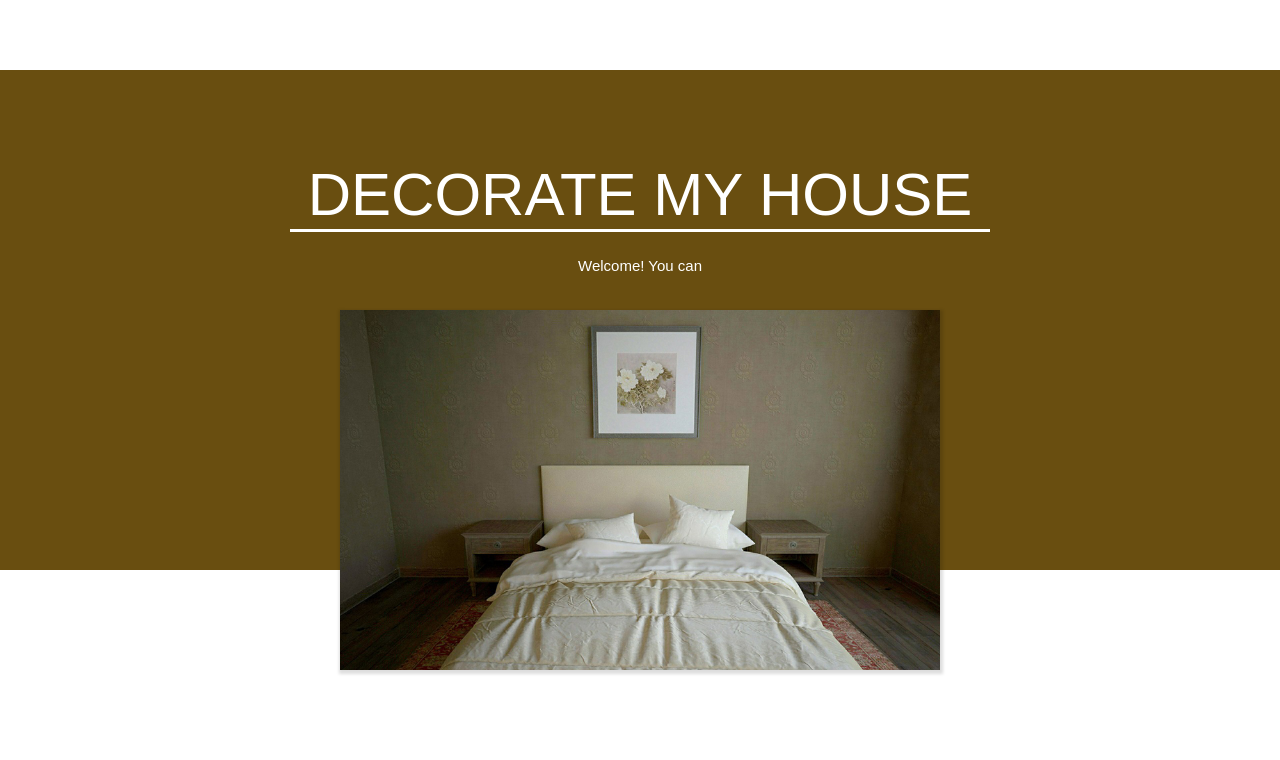
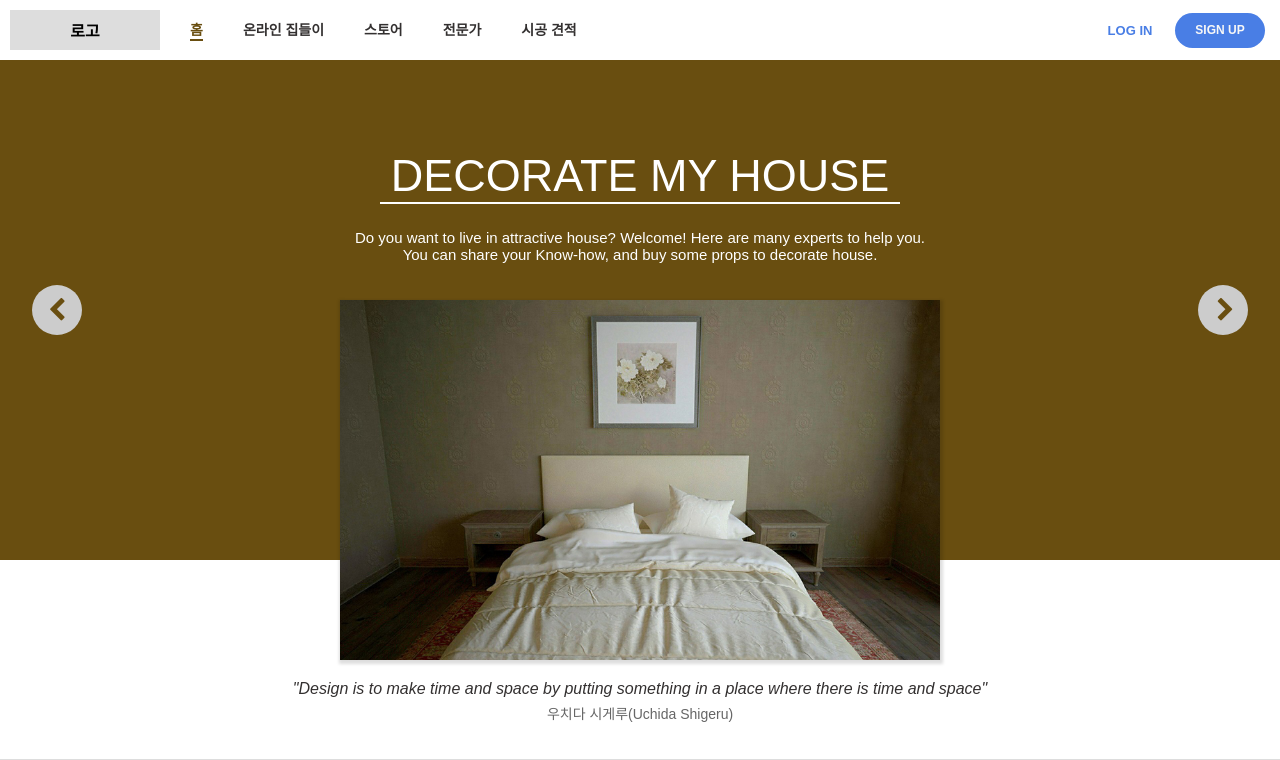
Before and after one commit to ajwwlswotjd/local_Module_A, a plain HTML site: page Publishing/index.html in a window 1280 px wide. Shown: the top 760 px of the page. Drawn offline with Linux system fonts and the light colour scheme.

Commit message:
2020528 비주얼 슬라이드 구현

```diff
--- a/Publishing/index.html
+++ b/Publishing/index.html
@@ -8,15 +8,40 @@
 </head>
 <body>
 	<header>
-
+		<div class="logo">로고</div>
+		<nav>
+			<ul>
+				<li class="active"><a href="#">홈</a></li>
+				<li><a href="#">온라인 집들이</a></li>
+				<li><a href="#">스토어</a></li>
+				<li><a href="#">전문가</a></li>
+				<li><a href="#">시공 견적</a></li>
+			</ul>
+		</nav>
+		<div class="user-ui">
+			<div class="user-ui-container">
+				<button class="user-login">LOG IN</button>
+				<button class="user-join">SIGN UP</button>
+			</div>
+		</div>
 	</header>
 	<section id="visual">
 		<div class="visual-top visual-part">
 			<h1 class="visual-title">DECORATE MY HOUSE</h1>
 			<div class="visual-border-bottom"></div>
 			<div class="visual-text">
-				Welcome! You can
-			</div>
+				Do you want to live in attractive house? Welcome! Here are many experts to help you.
+				<br>
+				You can share your Know-how, and buy some props to decorate house.
+ 			</div>
+ 			<div class="visual-slide-btn-box">
+ 				<button>
+ 					<i class="fa fa-chevron-left"></i>
+ 				</button>
+ 				<button>
+ 					<i class="fa fa-chevron-right"></i>
+ 				</button>
+ 			</div>
 			<div class="visual-img-container">
 				<img src="resources/img1.jpg" alt="visual_img" title="비주얼 이미지">
 				<img src="resources/img2.jpg" alt="visual_img" title="비주얼 이미지">
@@ -25,8 +50,54 @@
 		</div>
 
 		<div class="visual-bottom visual-part">
-
+			<p class="visual-bottom-text">
+				"Design is to make time and space by putting something in a place where there is time and space"
+				<br>
+				<span>우치다 시게루(Uchida Shigeru)</span>
+			</p>
 		</div>
 	</section>
 </body>
-<!-- </html> -->
+</html>
+
+
+<!-- <!doctype html>
+<html lang="en">
+ <head>
+  <meta charset="UTF-8">
+  <title>Document</title>
+  <style>
+ @keyframes slidy {
+0% { left: 0%; }
+20% { left: 0%; }
+25% { left: -100%; }
+45% { left: -100%; }
+50% { left: -200%; }
+70% { left: -200%; }
+75% { left: -300%; }
+95% { left: -300%; }
+100% { left: -400%; }
+}
+
+body { margin: 0; }
+div#slider { overflow: hidden; }
+div#slider div img { width: 20%; float: left; }
+div#slider div {
+  position: relative;
+  width: 500%;
+  animation: 10s slidy ease-in-out infinite;
+}
+  </style>
+ </head>
+ <body>
+  <div id="slider">
+<div>
+<img src="1.jpg" alt="">
+<img src="2.jpg" alt="">
+<img src="3.jpg" alt="">
+<img src="2.jpg" alt="">
+<img src="1.jpg" alt="">
+</div>
+</div>
+ </body>
+</html> -->
--- a/Publishing/resources/style.css
+++ b/Publishing/resources/style.css
@@ -17,9 +17,11 @@ li {
 
 header {
 	width: 100%;
-	height: 70px;
+	height: 60px;
 	position: relative;
-	/*background-color: #ddd;*/
+	display: flex;
+	align-items: center;
+	/*background-color: #333030;*/
 }
 
 #visual {
@@ -96,7 +98,7 @@ header {
 	text-align: center;
 	top: 90px;
 	position: relative;
-	font-size: 60px;
+	font-size: 45px;
 	font-weight: lighter;
 }
 
@@ -104,8 +106,8 @@ header {
 	position: relative;
 	background-color: #fff;
 	top: 90px;
-	width: 700px;
-	height: 3px;
+	width: 520px;
+	height: 2px;
 	margin: 0 auto;
 }
 
@@ -118,3 +120,128 @@ header {
 	font-size: 15px;
 	top: 115px;
 }
+
+.visual-slide-btn-box {
+	width: 95%;
+	position: absolute;
+	top: 50%;
+	left: 50%;
+	transform: translate(-50%,-50%);
+	display: flex;
+	justify-content: space-between;
+}
+
+.visual-slide-btn-box > button {
+	font-size: 25px;
+	border:none;
+	width: 50px;
+	height: 50px;
+	background-color: #ccc;
+	border-radius: 100px;
+	color: #694e10;
+	outline: none;
+	cursor: pointer;
+}
+
+.visual-slide-btn-box > button:last-child > i {
+	margin-left: 5px;
+}
+
+
+.visual-slide-btn-box > button:hover {
+	background-color: #eee;
+}
+
+.visual-bottom-text {
+	font-size: 16px;
+	text-align: center;
+	position: relative;
+	color: #333030;
+	top: 120px;
+	font-style: italic;
+}
+
+.visual-bottom-text > span {
+	font-style: normal;
+	font-size: 14px;
+	position: relative;
+	top: 5px;
+	color: #666;
+}
+
+.logo {
+	width: 150px;
+	height: 40px;
+	background-color: #ddd;
+	position: relative;
+	left: 10px;
+	display: flex;
+	justify-content: center;
+	align-items: center;
+	font-weight: bolder;
+	cursor: pointer;
+}
+
+header > nav > ul {
+	width: auto;
+	/* background-color: #ddd; */
+	display: flex;
+	margin-left: 20px;
+}
+
+header > nav > ul > li {
+	margin: 0 20px;
+	border-bottom: 2px solid transparent;
+}
+
+header > nav > ul > li > a {
+	color: #333030;
+	font-weight: bolder;
+	font-size: 14px;
+}
+
+header > nav > ul > li.active {
+	border-bottom: 2px solid #694e10;
+}
+
+header > nav > ul > li.active > a {
+	color: #694e10;
+}
+
+.user-ui {
+	position: absolute;
+	right: 0;
+	height: 100%;
+	width: auto;
+}
+
+.user-ui-container {
+	position: relative;
+	width: 100%;
+	height: 100%;
+	display: flex;
+	align-items: center;
+}
+
+.user-ui-container > button {
+	width: 90px;
+	height: 35px;
+	font-size: 12px;
+	border: none;
+	cursor: pointer;
+	font-weight: bolder;
+	outline: none;
+}
+
+.user-ui-container > .user-login {
+	color: #497ee5;
+	background: none;
+	font-size: 13px;
+}
+
+.user-ui-container > .user-join {
+	background-color: #497ee5;
+	color: #f7f7f7;
+	border-radius: 20px;
+	margin-right: 15px;
+}
```
